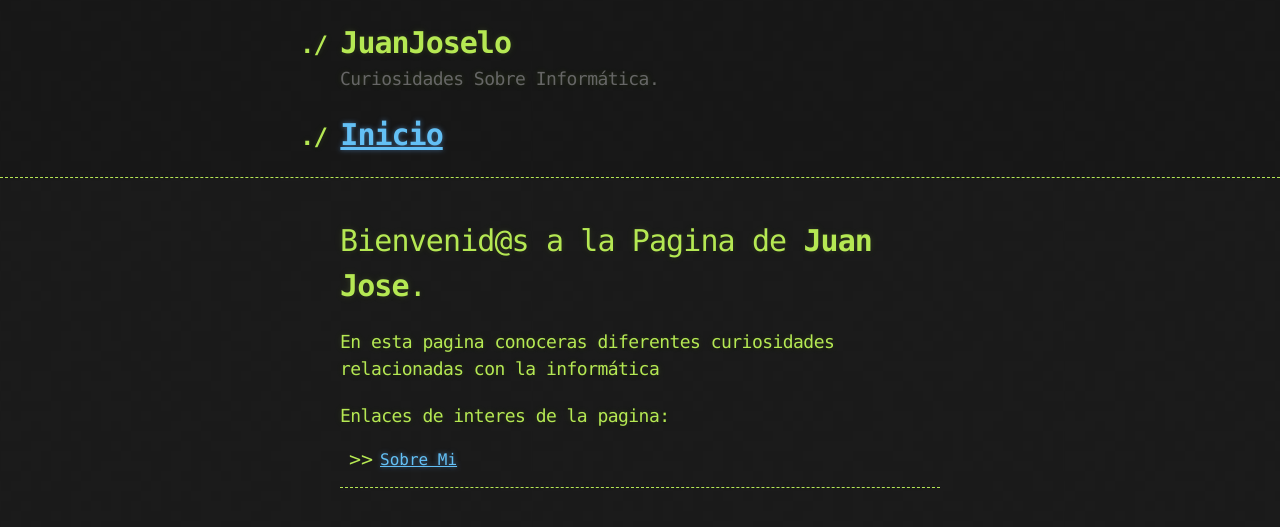
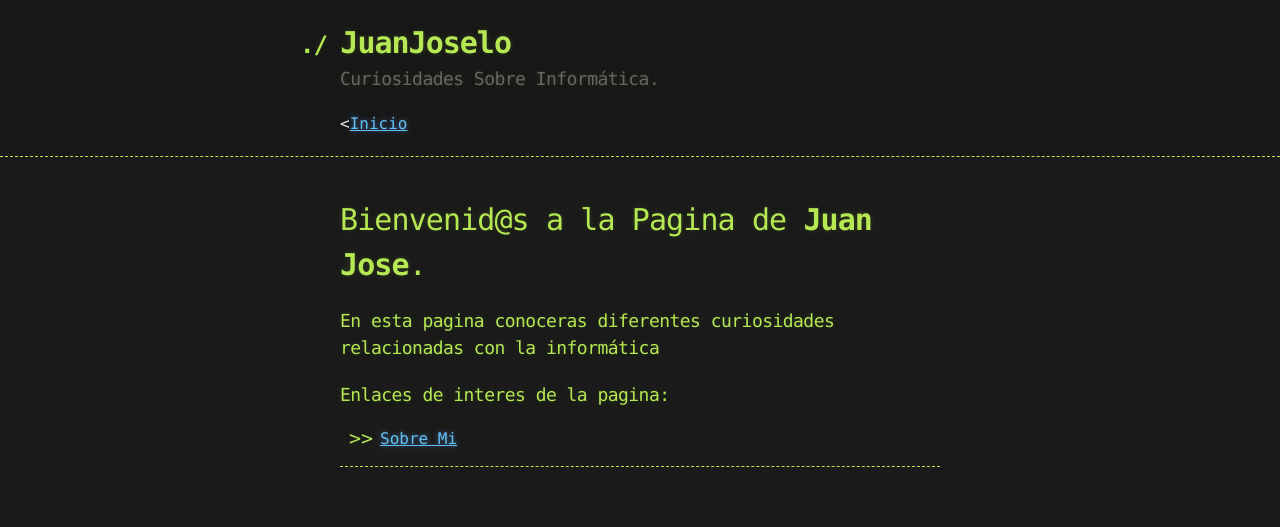
Before and after one commit to juanjoselopezroldan/juanjoselopezroldan.github.io, a Jekyll site: the page built from index.md, in a window 1280 px wide. Shown: the top 527 px of the page. Built offline with Jekyll 4.4.1, drawn with Linux system fonts in a browser that asks for light colours; our own code applies the rules of GitHub Pages for plain Markdown files.

Commit message:
modificacion de default

```diff
--- a/_layouts/default.html
+++ b/_layouts/default.html
@@ -14,7 +14,9 @@
       <div class="container">
         <h1>{{ site.title | default: site.github.repository_name }}</h1>
         <h2>{{ site.description | default: site.github.project_tagline }}</h2>
-        <h1><a href= "https://juanjoselopezroldan.github.io/juanjoselo.github.io">Inicio</a></h1>
+        {% if site.show_downloads %}
+        <<a href= "https://juanjoselopezroldan.github.io/juanjoselo.github.io">Inicio</a>
+        {% endif %}
       </div>
     </header>
 
```
